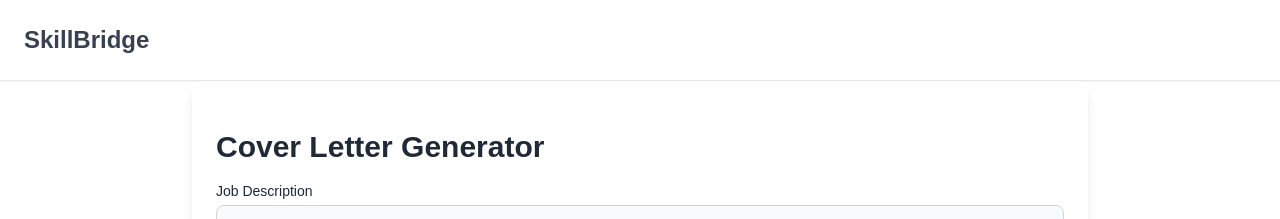
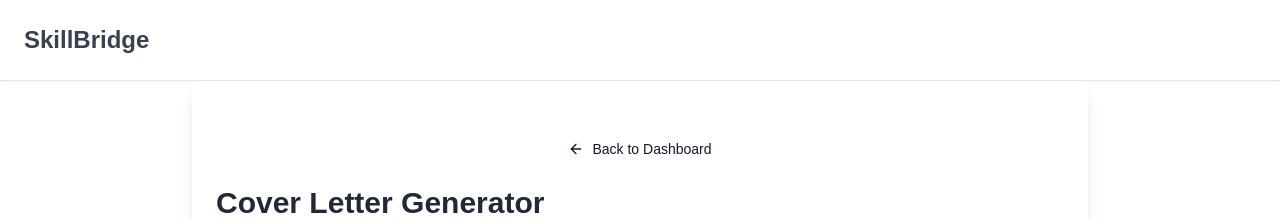
Before and after one commit to premmody312/SkillBridge, a Next.js app in the folder frontend/skill_bridge/: page /dashboard/cover-letter in a window 1280 px wide. Shown: the top 219 px of the page. Built offline with nearby package versions, Linux system fonts and the light colour scheme; no server answers.

Commit message:
Added back buttons on both the pages and fixed chatbot issues

```diff
--- a/frontend/skill_bridge/app/(main)/dashboard/cover-letter/page.tsx
+++ b/frontend/skill_bridge/app/(main)/dashboard/cover-letter/page.tsx
@@ -5,6 +5,8 @@ import { useSearchParams } from "next/navigation";
 import Textarea from "@/components/ui/Textarea";
 import { Button } from "@/components/ui/button";
 import { saveAs } from "file-saver";
+import { ArrowLeft } from "lucide-react";
+import Link from "next/link";
 
 export default function CoverLetterPage() {
   const searchParams = useSearchParams();
@@ -51,6 +53,12 @@ export default function CoverLetterPage() {
 
   return (
     <div className="max-w-4xl mx-auto py-12 px-6 bg-white shadow-lg rounded-lg">
+        <Button variant="ghost" className="flex items-center gap-2 p-0 mb-4" asChild>
+          <Link href="/dashboard">
+            <ArrowLeft className="h-4 w-4" />
+            Back to Dashboard
+          </Link>
+        </Button>
       <h1 className="text-3xl font-bold mb-4 text-gray-800">Cover Letter Generator</h1>
 
       <div className="grid gap-4">
--- a/frontend/skill_bridge/app/(main)/dashboard/optimizer/page.tsx
+++ b/frontend/skill_bridge/app/(main)/dashboard/optimizer/page.tsx
@@ -17,7 +17,8 @@ import {
   Tooltip,
   Legend,
 } from "chart.js";
-
+import { ArrowLeft } from "lucide-react";
+import Link from "next/link";
 ChartJS.register(ArcElement, CategoryScale, LinearScale, BarElement, Tooltip, Legend);
 
 export default function OptimizeResumePage() {
@@ -117,6 +118,12 @@ export default function OptimizeResumePage() {
 
   return (
     <div className="max-w-5xl mx-auto py-12 px-6 bg-white shadow-md rounded-lg">
+        <Button variant="ghost" className="flex items-center gap-2 p-0 mb-4" asChild>
+          <Link href="/dashboard">
+            <ArrowLeft className="h-4 w-4" />
+            Back to Dashboard
+          </Link>
+        </Button>
       <h1 className="text-3xl font-bold mb-2 text-gray-800">Resume Optimizer</h1>
       <p className="text-gray-600 mb-6">Get expert AI feedback on how to make your resume stronger.</p>
 
```
Also changed, not shown: 2 other files (tests, documents, lock files or other folders).
